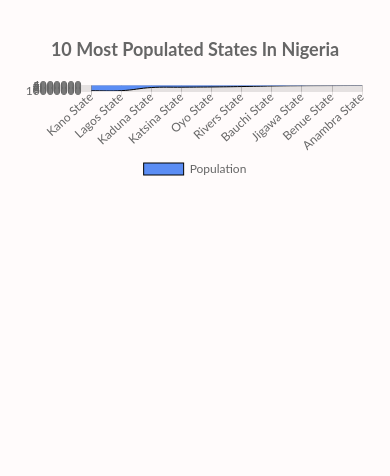
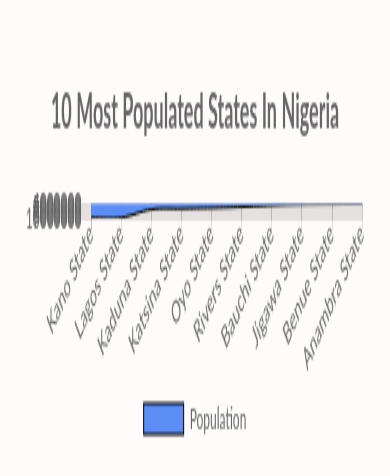
Before and after one commit to MelvinManni/charts, a plain HTML site: page index.html in a window 390 px wide. Drawn offline with nearby package versions, Linux system fonts and the light colour scheme.

Commit message:
mobile adjustment

```diff
--- a/style.css
+++ b/style.css
@@ -11,3 +11,7 @@ body{
 .container{
     padding: 10px 20px;
 }
+
+#popChart{
+    min-height: 450px;
+}
```
